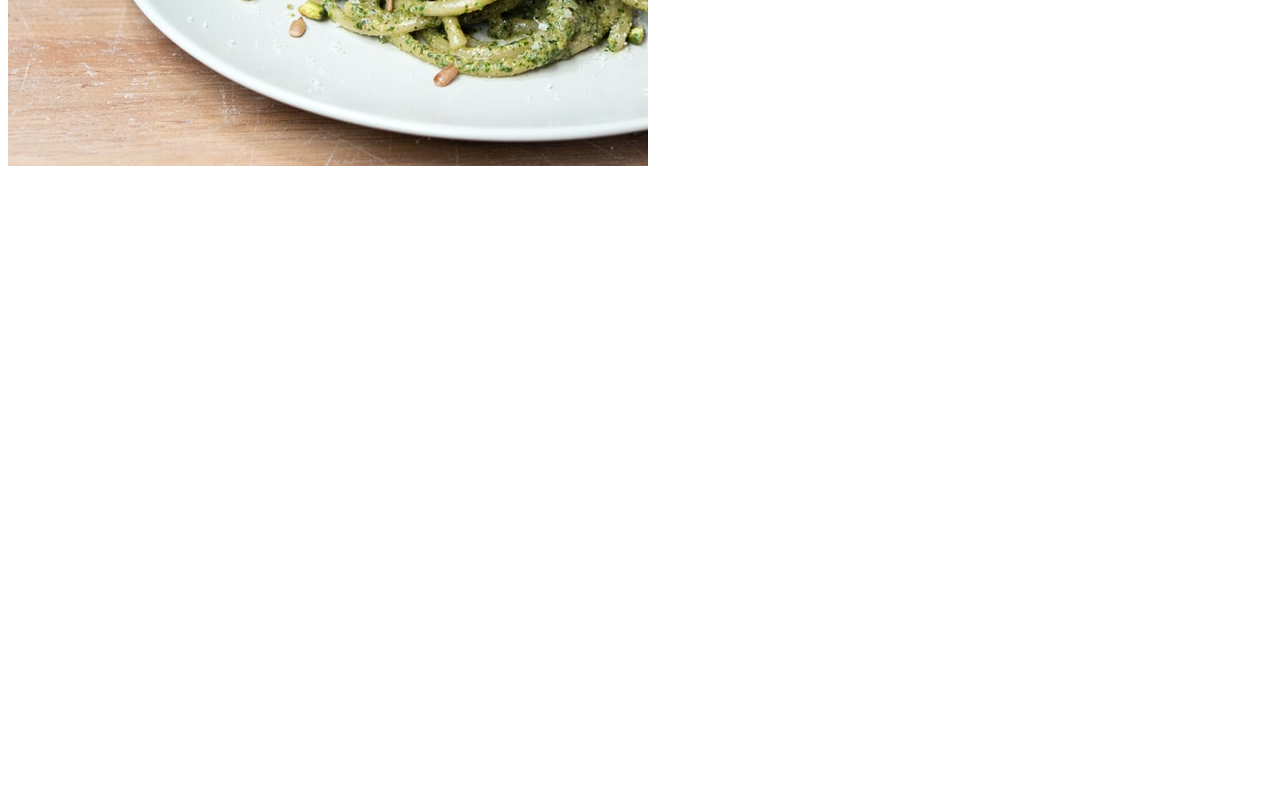
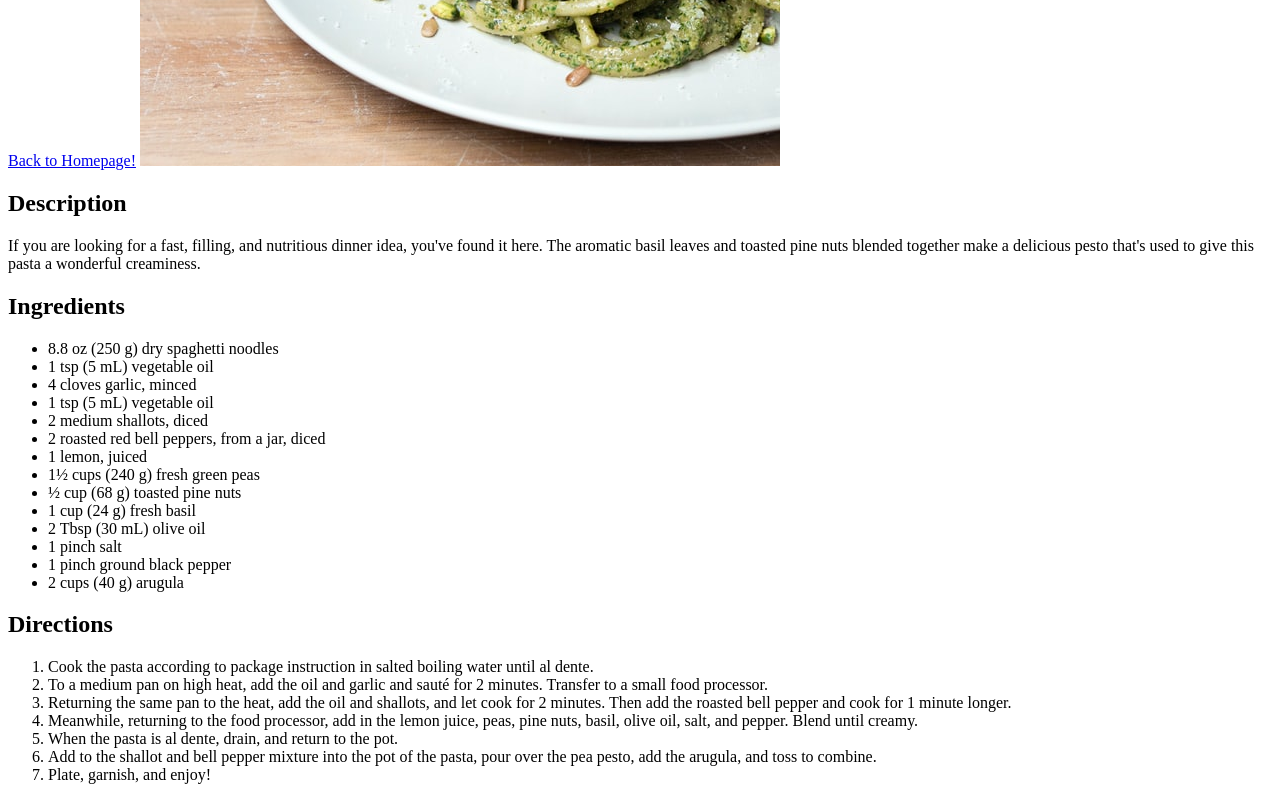
Before and after one commit to pk3r/odin-recipes, a plain HTML site: page recipes/pestopasta.html in a window 1280 px wide. Shown: the part 379-1179 px from the top of the page. Before the commit the page ends 800 px from the top, so only its background shows below. Drawn offline with Linux system fonts and the light colour scheme.

Commit message:
added information to html pages regarding recipes

```diff
--- a/recipes/pestopasta.html
+++ b/recipes/pestopasta.html
@@ -8,6 +8,45 @@
 </head>
 <body>
     <h1>Pea Pesto Pasta</h1>
+    <a href="/odin-recipes/index.html">Back to Homepage!</a>
     <img src="/odin-recipes/images/pestopasta.jpeg" alt="Pea pesto pasta">
+
+
+    <h2>Description</h2>
+    <p>If you are looking for a fast, filling, and nutritious dinner idea, you've found it here. The aromatic basil leaves and toasted pine nuts blended together make a delicious pesto that's used to give this pasta a wonderful creaminess.</p>
+
+    <h2>Ingredients</h2>
+    <ul>
+        <li>8.8 oz (250 g) dry spaghetti noodles </li>
+        <li>1 tsp (5 mL) vegetable oil </li>
+        <li>4 cloves garlic, minced</li>
+        <li>1 tsp (5 mL) vegetable oil </li>
+        <li>2 medium shallots, diced </li>
+        <li>2 roasted red bell peppers, from a jar, diced </li>
+        <li>1 lemon, juiced</li>
+        <li>1½ cups (240 g) fresh green peas</li>
+        <li>½ cup (68 g) toasted pine nuts</li>
+        <li>1 cup (24 g) fresh basil</li>
+        <li>2 Tbsp (30 mL) olive oil</li>
+        <li>1 pinch salt</li>
+        <li>1 pinch ground black pepper</li>
+        <li>2 cups (40 g) arugula</li>
+    </ul>
+
+    <h2>Directions</h2>
+    <ol>
+        <li>Cook the pasta according to package instruction in salted boiling water until al dente.</li>
+        <li>To a medium pan on high heat, add the oil and garlic and sauté for 2 minutes. Transfer to a small food processor.</li>
+        <li>Returning the same pan to the heat, add the oil and shallots, and let cook for 2 minutes. Then add the roasted bell pepper and cook for 1 minute longer.</li>
+        <li>Meanwhile, returning to the food processor, add in the lemon juice, peas, pine nuts, basil, olive oil, salt, and pepper. Blend until creamy.</li>
+        <li>When the pasta is al dente, drain, and return to the pot.</li>
+        <li>Add to the shallot and bell pepper mixture into the pot of the pasta, pour over the pea pesto, add the arugula, and toss to combine.</li>
+        <li>Plate, garnish, and enjoy!</li>
+
+    </ol>
+
+
+
+
 </body>
 </html>
```
Also changed, not shown: recipes/lasagne.html (+9 -8 lines), recipes/pizza.html (+26 -0 lines).
